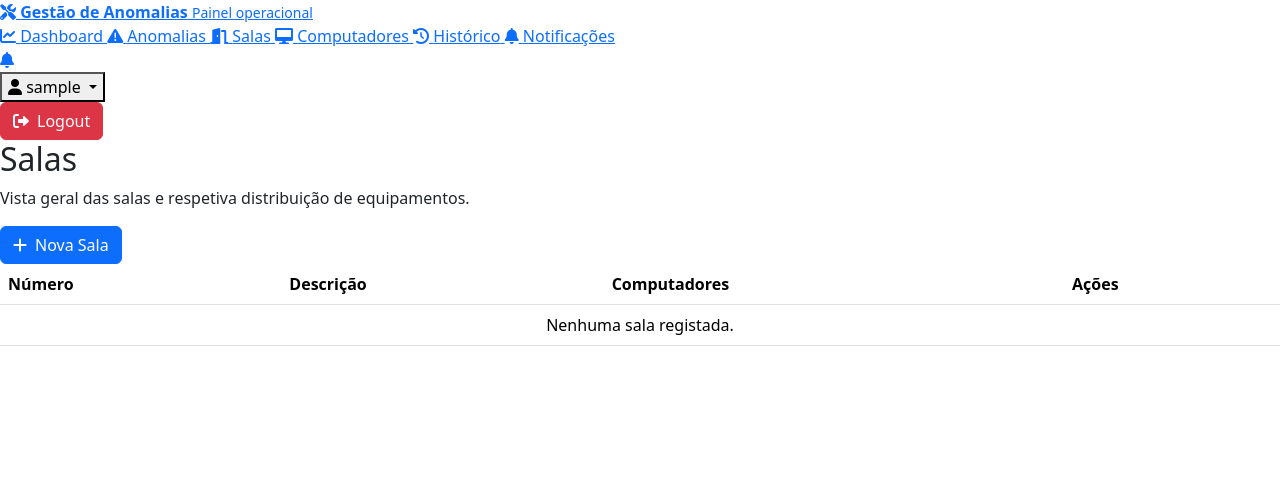
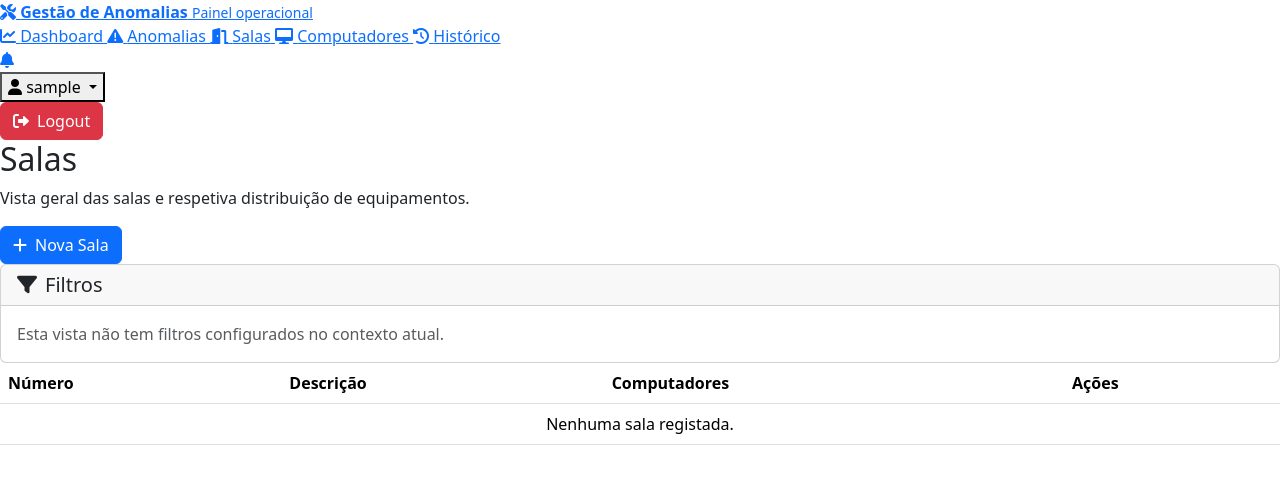
Before and after one commit to LuLauro/DAW_Anomalia, a Django app: page /salas/ in a window 1280 px wide. Shown: the top 484 px of the page. Run offline with Django 5.2, Linux system fonts and the light colour scheme; the visitor is signed in with stand-in values (Sample User, id 1); data that the repository does not hold is empty.

Commit message:
feat: reformat template

```diff
--- a/anomalias/templates/anomalias/lista_anomalias.html
+++ b/anomalias/templates/anomalias/lista_anomalias.html
@@ -87,7 +87,7 @@
                         {% if user.groups.all.0.name != "Coordenador" %}
                         <form method="post" action="{% url 'anomalias:atualizar_estado' anomalia.pk %}" class="d-inline">
                             {% csrf_token %}
-                            <select name="estado" onchange="this.form.submit()" class="form-select form-select-sm">
+                            <select name="estado" onchange="this.form.submit()" class="form-select form-select-sm status-select">
                                 {% for value, label in anomalia.ESTADO_CHOICES %}
                                 <option value="{{ value }}" {% if anomalia.estado == value %}selected{% endif %}>{{ label }}</option>
                                 {% endfor %}
--- a/salas/templates/salas/lista_salas.html
+++ b/salas/templates/salas/lista_salas.html
@@ -15,6 +15,15 @@
         </a>
     </div>
     {% endif %}
+</div>
+
+<div class="card form-card">
+    <div class="card-header">
+        <h5 class="mb-0"><i class="fas fa-filter me-2"></i>Filtros</h5>
+    </div>
+    <div class="card-body">
+        <div class="text-muted">Esta vista não tem filtros configurados no contexto atual.</div>
+    </div>
 </div>
 
 <div class="table-card">
--- a/templates/base.html
+++ b/templates/base.html
@@ -60,16 +60,6 @@
                         <i class="fas fa-clock-rotate-left"></i>
                         <span>Histórico</span>
                     </a>
-
-                    {% if user.is_staff or user|has_group:"Coordenador" %}
-                    <a class="sidebar-link {% if request.resolver_match.namespace == 'notificacoes' %}is-active{% endif %}" href="{% url 'notificacoes:list' %}">
-                        <i class="fas fa-bell"></i>
-                        <span>Notificações</span>
-                        {% if count > 0 %}
-                        <span class="sidebar-pill">{{ count }}</span>
-                        {% endif %}
-                    </a>
-                    {% endif %}
 
                     {% if user|has_group:"Administrador" or user|has_group:"Coordenador" or user|has_group:"Tecnico" %}
                     <a class="sidebar-link {% if request.resolver_match.namespace == 'relatorios' %}is-active{% endif %}" href="{% url 'relatorios:form' %}">
```
